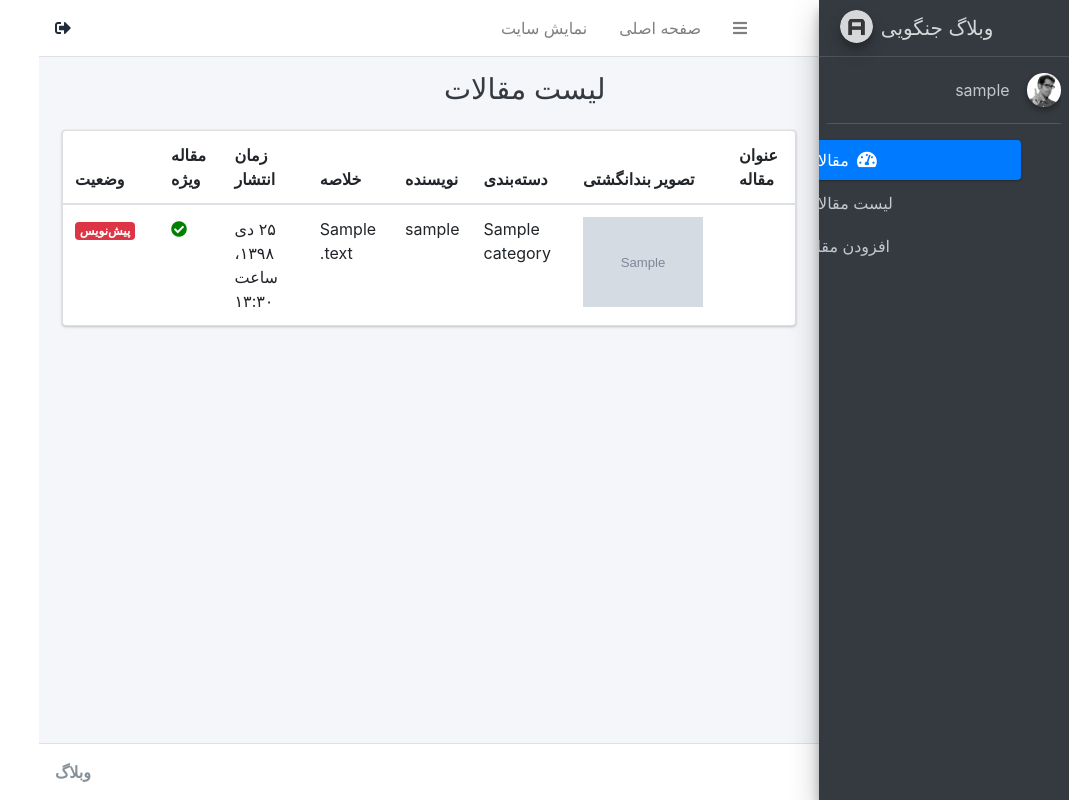
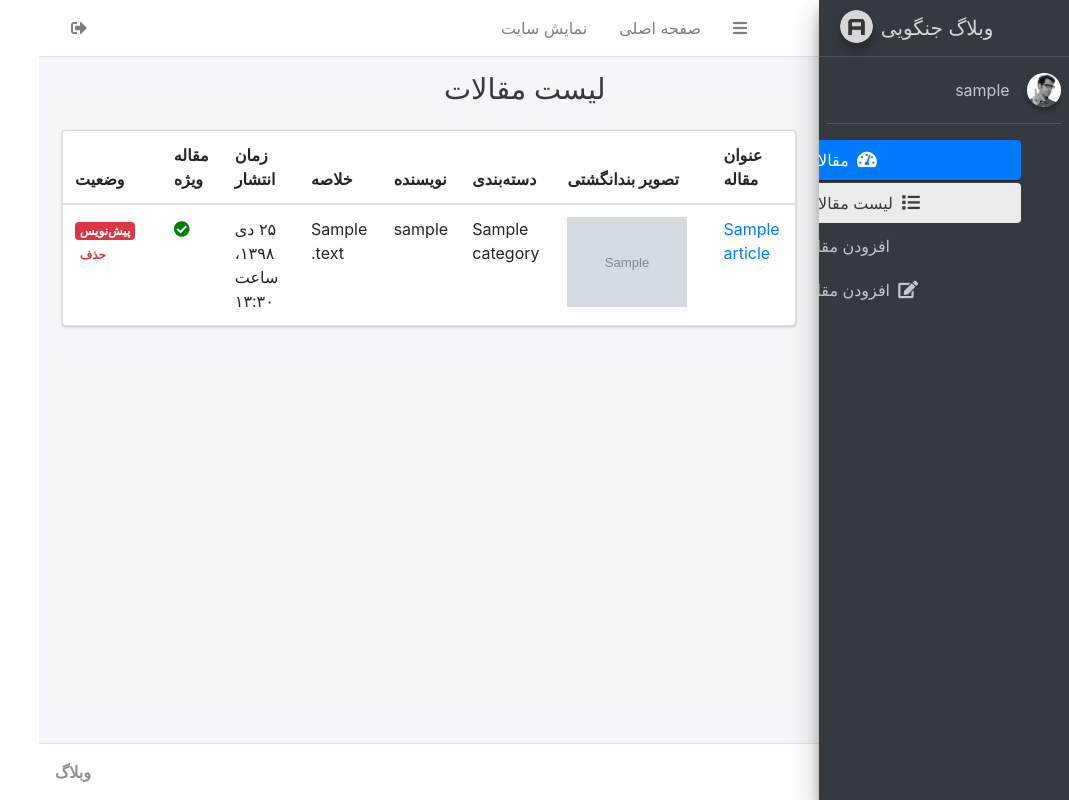
Before and after one commit to rijcoders/Django-blog-ir, a Django app: page /accounts/home/ in a window 1280 px wide. Shown: the whole page, without its empty margins (211-1280 px from the left). Run offline with Django 3.2, Linux system fonts and the light colour scheme; a user stored in the database is signed in; tables that the repository leaves empty hold one stand-in row (values such as "Sample post"); grey boxes marked "Sample" are stand-in pictures; some libraries are stand-ins or nearby versions.

Commit message:
Create tag for managinf code and fix some issue

```diff
--- a/Config/settings.py
+++ b/Config/settings.py
@@ -144,3 +144,4 @@ AUTH_USER_MODEL = 'account.User'
 
 LOGIN_REDIRECT_URL = 'account:home'
 LOGIN_URL = 'account:login'
+LOGOUT_REDIRECT_URL = 'account:login'
--- a/account/urls.py
+++ b/account/urls.py
@@ -2,18 +2,23 @@ from django.urls import path
 from django.contrib.auth import views
 
 from .views import (
-    ArticleList, ArticleCreate
+    ArticleList, ArticleCreate,
+    ArticleUpdate, ArticleDelete
 )
 
 app_name = 'account'
 
 urlpatterns = [
     path('login/', views.LoginView.as_view(), name='login'),
+    path('logout/', views.LogoutView.as_view(), name='logout'),
 
 ]
 
 urlpatterns += [
     path('home/', ArticleList.as_view(), name='home'),
-    path('article/create', ArticleCreate.as_view(), name='article-create')
+    path('article/create', ArticleCreate.as_view(), name='article-create'),
+    path('article/update/<int:pk>/', ArticleUpdate.as_view(), name='article-update'),
+    path('article/delete/<int:pk>/', ArticleDelete.as_view(), name='article-delete'),
+
 
 ]
--- a/account/views.py
+++ b/account/views.py
@@ -1,9 +1,18 @@
 from django.shortcuts import render
 from django.contrib.auth.mixins import LoginRequiredMixin
-from django.views.generic import ListView, CreateView
+from django.views.generic import (
+    ListView, CreateView,
+    UpdateView, DeleteView
+
+)
+from django.urls import reverse_lazy
 
 from blog.models import Category, Article
-from .mixins import FieldMixin
+from .mixins import (
+    FieldMixin, FormValidMixin,
+    AuthorAccessMixin
+
+)
 
 
 class ArticleList(LoginRequiredMixin, ListView):
@@ -15,6 +24,15 @@ class ArticleList(LoginRequiredMixin, ListView):
         else:
             return Article.objects.filter(author=self.request.user)
 
-class ArticleCreate(LoginRequiredMixin, FieldMixin,  CreateView):
+class ArticleCreate(LoginRequiredMixin, FormValidMixin, FieldMixin,  CreateView):
     model = Article
     template_name = 'registration/article-create-update.html'
+
+class ArticleUpdate(AuthorAccessMixin, FormValidMixin, FieldMixin, UpdateView):
+    model = Article
+    template_name = 'registration/article-create-update.html'
+
+class ArticleDelete(DeleteView):
+    model = Article
+    template_name = 'registration/article_confirm_delete.html'
+    success_url = reverse_lazy("account:home")
--- a/blog/templatetags/base_tags.py
+++ b/blog/templatetags/base_tags.py
@@ -13,3 +13,13 @@ def category_navbar():
     return {
         'category': Category.objects.filter(status=True)
     }
+
+@register.inclusion_tag("registration/partials/link.html")
+def link(request, link_name, content, classes):
+	return {
+		"request": request,
+		"link_name": link_name,
+		"link": "account:{}".format(link_name),
+		"content": content,
+		"classes": classes,
+	}
--- a/blog/urls.py
+++ b/blog/urls.py
@@ -7,7 +7,7 @@ urlpatterns = [
 	path('', views.ArticleList.as_view(), name="home"),
 	path('page/<int:page>', views.ArticleList.as_view(), name="home"),
 	path('article/<slug:slug>',views. ArticleDetail.as_view(), name="detail"),
-	# path('preview/<int:pk>', views.ArticlePreview.as_view(), name="preview"),
+	path('preview/<int:pk>', views.ArticlePreview.as_view(), name="preview"),
 	path('category/<slug:slug>', views.CategoryList.as_view(), name="category"),
 	path('category/<slug:slug>/page/<int:page>', views.CategoryList.as_view(), name="category"),
 	path('author/<slug:username>', views.AuthorList.as_view(), name="author"),
--- a/blog/views.py
+++ b/blog/views.py
@@ -17,6 +17,11 @@ class ArticleDetail(DetailView):
 	def get_object(self):
 		slug = self.kwargs.get('slug')
 		return get_object_or_404(Article.objects.published(), slug=slug)
+
+class ArticlePreview(DetailView):
+	def get_object(self):
+		pk = self.kwargs.get('pk')
+		return get_object_or_404(Article, pk=pk)
 
 
 class CategoryList(ListView):
--- a/templates/registration/base.html
+++ b/templates/registration/base.html
@@ -51,7 +51,7 @@
     </ul>
     <ul class="navbar-nav mr-auto-navbav">
       <li class="nav-item">
-        {% comment %} <a class="nav-link" data-widget="control-sidebar" data-slide="true" href="{% url 'account:logout' %}"> {% endcomment %}
+        <a class="nav-link" data-widget="control-sidebar" data-slide="true" href="{% url 'account:logout' %}">
           <i class="fas fa-sign-out-alt"></i>
         </a>
       </li>
--- a/templates/registration/home.html
+++ b/templates/registration/home.html
@@ -29,7 +29,7 @@
                         <tr>
                           <td>
                             {% if article.status in 'bd'|make_list or user.is_superuser %}
-                              {% comment %} <a href="{% url 'account:article-update' article.pk %}">{{article.title}}</a> {% endcomment %}
+                              <a href="{% url 'account:article-update' article.pk %}">{{article.title}}</a>
                             {% else %}
                               {{article.title}}
                             {% endif %}
@@ -65,7 +65,7 @@
                             {% endif %}
 
                             {% if user.is_superuser %}
-                              {% comment %} <a class="badge text-danger" href="{% url 'account:article-delete' article.pk %}">حذف</a> {% endcomment %}
+                              <a class="badge text-danger" href="{% url 'account:article-delete' article.pk %}">حذف</a>
                               {% endif %}
                           </td>
                         </tr>
--- /dev/null
+++ b/templates/registration/partials/link.html
@@ -0,0 +1,9 @@
+<a href="{% url link %}"
+	class="nav-link
+	{% if request.resolver_match.url_name == link_name %}
+		active
+	{% endif %}"
+>
+  <i class="fa {{classes}} nav-icon"></i>
+  <p>{{content}}</p>
+</a>
--- a/templates/registration/sidebar.html
+++ b/templates/registration/sidebar.html
@@ -38,22 +38,22 @@
               </a>
               <ul class="nav nav-treeview">
                 <li class="nav-item">
-                  <a href="{% url 'account:home' %}" class='nav-link'>
+                  {% comment %} <a href="{% url 'account:home' %}" class='nav-link'>
                     لیست مقالات
-                  </a>
-                  {% comment %} {% link request 'home' 'لیست مقالات' 'fa-list' %} {% endcomment %}
+                  </a> {% endcomment %}
+                  {% link request 'home' 'لیست مقالات' 'fa-list' %}
                 </li>
                 <li class="nav-item">
                 <a href="{% url 'account:article-create' %}" class='nav-link'>
                     افزودن مقاله
                   </a>
-                  {% comment %} {% link request 'article-create' 'افزودن مقاله' 'fa-edit' %} {% endcomment %}
+                  {% link request 'article-create' 'افزودن مقاله' 'fa-edit' %}
                 </li>
               </ul>
             </li>
           {% endif %}
           <li class="nav-item">
-            {% comment %} {% link request 'profile' 'پروفایل' 'fas fa-th' %} {% endcomment %}
+            {% comment %} {% link request 'profile' 'پروفایل' 'fas fa-th' %}  {% endcomment %}
           </li>
         </ul>
       </nav>
```
Also changed, not shown: account/mixins.py (+35 -4 lines), templates/registration/article_confirm_delete.html (added, +20 -0 lines), templates/registration/article-create-update.html (line endings or trailing spaces).
